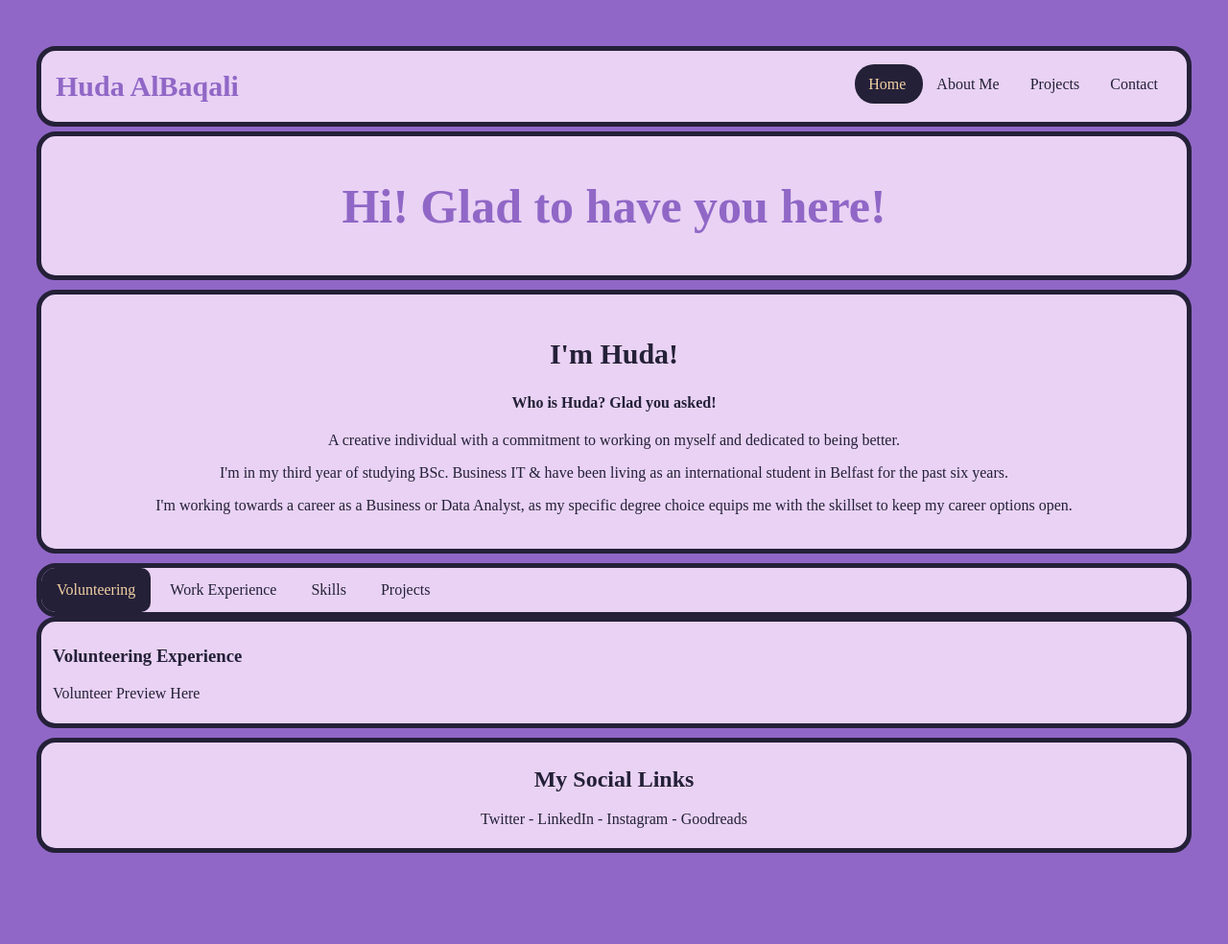
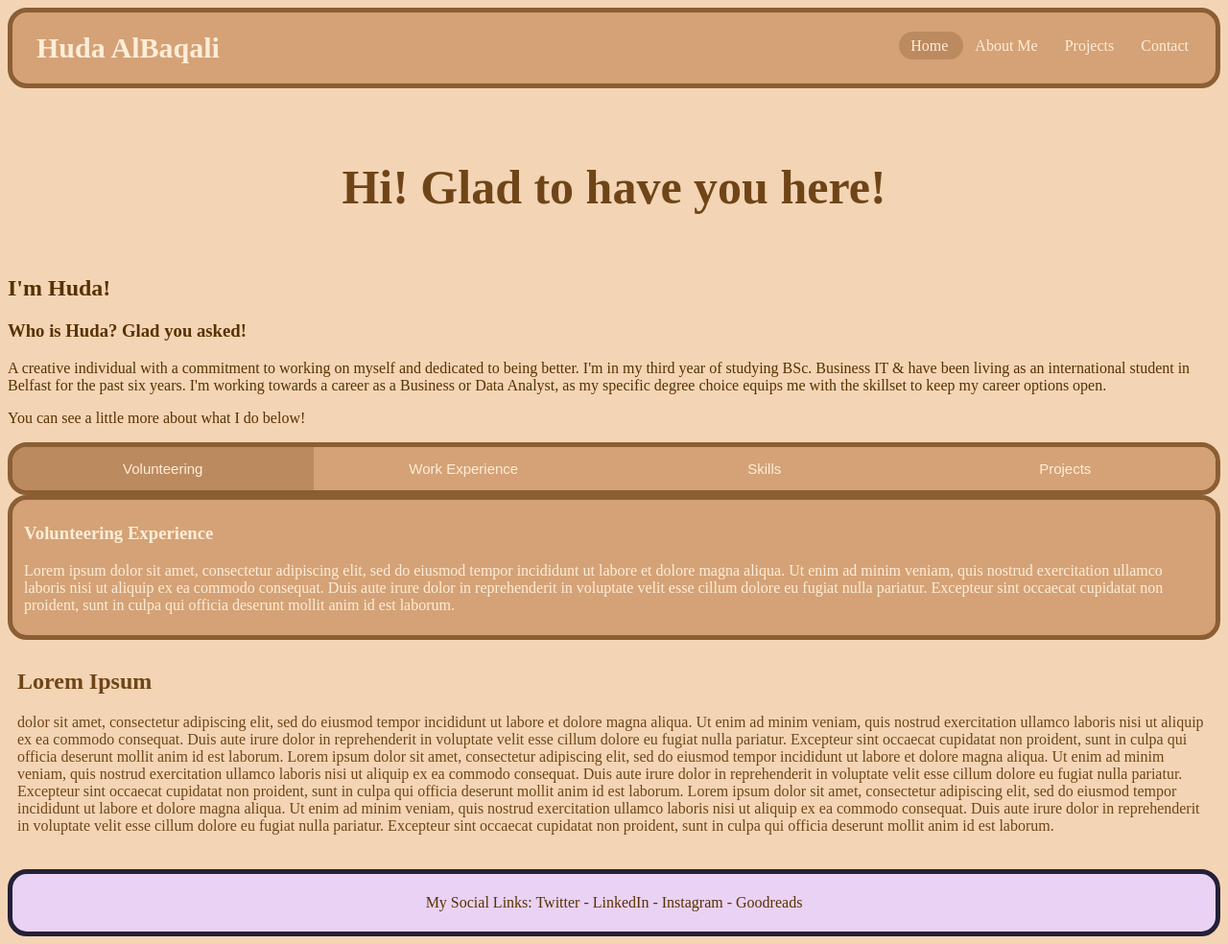
Before and after one commit to halbaqali01/halbaqali01.github.io, a plain HTML site: page HudaHome.html in a window 1280 px wide. Shown: the whole page at 96% size. Before the commit the page ends 927 px from the top, so only its background shows below. Drawn offline with Linux system fonts and the light colour scheme.

Commit message:
Updating

```diff
--- a/HudaHome.html
+++ b/HudaHome.html
@@ -29,19 +29,20 @@
 				<h1>Hi! Glad to have you here! </h1>
 			</div>
 		</div>
-		<div class="content1">
+		<div class="content">
+            <div>
+
+            </div>
 			<h2> I'm Huda!</h2>
-			<h4> Who is Huda? Glad you asked!</h4>
+			<h3> Who is Huda? Glad you asked!</h3>
 			<p>
 				A creative individual with a commitment to working on myself and dedicated to being better.
+				I'm in my third year of studying BSc. Business IT & have been living as an international student in Belfast for the
+				past six years. I'm working towards a career as a Business or Data Analyst, as my specific degree choice
+				equips me with the skillset to keep my career options open.
 			</p>
 			<p>
-				I'm in my third year of studying BSc. Business IT & have been living as an international student in Belfast for the
-				past six years.
-			</p>
-			<p>
-				I'm working towards a career as a Business or Data Analyst, as my specific degree choice
-				equips me with the skillset to keep my career options open.
+				You can see a little more about what I do below!
 			</p>
 		</div>
 
@@ -57,22 +58,46 @@
 		<!-- Tab content -->
 		 <div id="Volunteer" class="tabcontent">
 			<h3>Volunteering Experience</h3>
-			<p>Volunteer Preview Here</p>
+			<p>Lorem ipsum dolor sit amet, consectetur adipiscing elit,
+                sed do eiusmod tempor incididunt ut labore et dolore magna aliqua.
+                Ut enim ad minim veniam, quis nostrud exercitation ullamco laboris nisi ut aliquip ex ea commodo consequat.
+                Duis aute irure dolor in reprehenderit in voluptate velit esse cillum dolore eu fugiat nulla pariatur.
+                Excepteur sint occaecat cupidatat non proident,
+                sunt in culpa qui officia deserunt mollit anim id est laborum.
+            </p>
 		 </div>
 
 		 <div id="Work" class="tabcontent">
 			<h3>Work Experience</h3>
-			<p>Work Experience Preview Here</p>
+			<p>Lorem ipsum dolor sit amet, consectetur adipiscing elit,
+                sed do eiusmod tempor incididunt ut labore et dolore magna aliqua.
+                Ut enim ad minim veniam, quis nostrud exercitation ullamco laboris nisi ut aliquip ex ea commodo consequat.
+                Duis aute irure dolor in reprehenderit in voluptate velit esse cillum dolore eu fugiat nulla pariatur.
+                Excepteur sint occaecat cupidatat non proident,
+                sunt in culpa qui officia deserunt mollit anim id est laborum.
+            </p>
 		</div>
 
 		<div id="Skills" class="tabcontent">
 			<h3>Skills Here</h3>
-			<p>Skills Preview Here</p>
+			<p>Lorem ipsum dolor sit amet, consectetur adipiscing elit,
+                sed do eiusmod tempor incididunt ut labore et dolore magna aliqua.
+                Ut enim ad minim veniam, quis nostrud exercitation ullamco laboris nisi ut aliquip ex ea commodo consequat.
+                Duis aute irure dolor in reprehenderit in voluptate velit esse cillum dolore eu fugiat nulla pariatur.
+                Excepteur sint occaecat cupidatat non proident,
+                sunt in culpa qui officia deserunt mollit anim id est laborum.
+            </p>
 		</div>
 
 		<div id="Projects" class="tabcontent">
 			<h3>Projects</h3>
-			<p>Projects Review Here</p>
+			<p>Lorem ipsum dolor sit amet, consectetur adipiscing elit,
+                sed do eiusmod tempor incididunt ut labore et dolore magna aliqua.
+                Ut enim ad minim veniam, quis nostrud exercitation ullamco laboris nisi ut aliquip ex ea commodo consequat.
+                Duis aute irure dolor in reprehenderit in voluptate velit esse cillum dolore eu fugiat nulla pariatur.
+                Excepteur sint occaecat cupidatat non proident,
+                sunt in culpa qui officia deserunt mollit anim id est laborum.
+            </p>
 		</div>
 
 		<!-- JavaScript for Tabs-->
@@ -98,11 +123,34 @@
 			document.getElementById("defaultOpen").click();
 		</script>
 
+        <div class="content1">
+            <h2> Lorem Ipsum </h2>
+			<p>
+				dolor sit amet, consectetur adipiscing elit,
+                sed do eiusmod tempor incididunt ut labore et dolore magna aliqua.
+                Ut enim ad minim veniam, quis nostrud exercitation ullamco laboris nisi ut aliquip ex ea commodo consequat.
+                Duis aute irure dolor in reprehenderit in voluptate velit esse cillum dolore eu fugiat nulla pariatur.
+                Excepteur sint occaecat cupidatat non proident,
+                sunt in culpa qui officia deserunt mollit anim id est laborum.
+                Lorem ipsum dolor sit amet, consectetur adipiscing elit,
+                sed do eiusmod tempor incididunt ut labore et dolore magna aliqua.
+                Ut enim ad minim veniam, quis nostrud exercitation ullamco laboris nisi ut aliquip ex ea commodo consequat.
+                Duis aute irure dolor in reprehenderit in voluptate velit esse cillum dolore eu fugiat nulla pariatur.
+                Excepteur sint occaecat cupidatat non proident,
+                sunt in culpa qui officia deserunt mollit anim id est laborum.
+                Lorem ipsum dolor sit amet, consectetur adipiscing elit,
+                sed do eiusmod tempor incididunt ut labore et dolore magna aliqua.
+                Ut enim ad minim veniam, quis nostrud exercitation ullamco laboris nisi ut aliquip ex ea commodo consequat.
+                Duis aute irure dolor in reprehenderit in voluptate velit esse cillum dolore eu fugiat nulla pariatur.
+                Excepteur sint occaecat cupidatat non proident,
+                sunt in culpa qui officia deserunt mollit anim id est laborum.
+			</p>
+        </div>
+
 		<!-- The Social Section -->
 		<!-- Maybe put it on the top of the site? -->
 		<div class="bar">
-			<h2>My Social Links</h2>
-			<p>Twitter - LinkedIn - Instagram - Goodreads </p>
+			<p>My Social Links: Twitter - LinkedIn - Instagram - Goodreads </p>
 			</div>
 
 
--- a/hstyle.css
+++ b/hstyle.css
@@ -1,11 +1,9 @@
 /* Default Body Style Settings*/
 body{
-    background-color: #9067c6ff;
+    background-color: #F3D5B5;
     font-family: 'Times New Roman', Times, serif;
     animation: fadeEffect 2s;
-    padding: 30px;
-    border: 10px #e9d2f4ff;
-    color: #242038ff;
+    color: #583101;
 }
 /*********************************************/
 /* Landinng Pa Settings */
@@ -15,24 +13,20 @@ body{
 /* Menu Style Settings */
 .menu {
     overflow: hidden;
-    border: 1px solid #ccc;
-    background-color: #e9d2f4ff;
-    color: #9067c6ff;
-    margin-top: 10px;
-    margin-bottom: 5px;
-    border: 5px solid #242038ff;
+    background-color: #D4A276;
+    color: #FFEDD8;
+    border: 5px solid #8B5E34;
     border-radius: 20px;
 }
 
 .menu a {
-    background-color: #e9d2f4ff ;
-    color: #242038ff;
+    background-color: #D4A276 ;
+    color: #FFEDD8;
     float: center;
     border: none ;
     outline: none;
     cursor: pointer;
-    padding: 12px 14px;
-    margin-top: 10px;
+    padding: 6px 12px;
     transition: 0.3s;
     font-family: inherit;
     font-size: inherit;
@@ -41,13 +35,13 @@ body{
 }
 
 .menu a:hover{
-    background-color: #242038ff;
+    background-color: #BC8A5F;
     color: #e9d2f4ff;
 }
 
 .menu a.active {
-    background-color: #242038ff;
-    color: #f2d0a4ff;
+    background-color: #BC8A5F;
+    color: #FFEDD8;
 }
 
 .menu-right{
@@ -59,21 +53,20 @@ body{
 .menu-left{
     float: left;
     font-size: 15px;
-    padding-left: 15px;
+    margin-left: 25px;
 }
 /*********************************************/
 /* Header Style Settings */
 .header {
-    background-color: #e9d2f4ff;
-    color:  #242038ff;
+    color:  #6F4518;
     padding: 10px;
     margin-bottom: 10px;
-    border: 5px solid #242038ff;
     border-radius: 20px;
     text-align: left;
+    margin-top: 30px;
 }
 .header h1{
-    color: #9067c6ff;
+    color: #6F4518;
     font-size: 50px;
     text-align: center;
 }
@@ -93,67 +86,63 @@ body{
 /*********************************************/
 /* Content Style Settings*/
 .content1{
-    background-color: #e9d2f4ff;
-    padding: 20px;
-    margin-top: 10px;
+  color:  #6F4518;
+    padding: 10px;
     margin-bottom: 10px;
-    border: 5px solid #242038ff;
-    border-radius: 20px;
-    text-align: center;
+    text-align: left;
 }
 
 .content1 h2{
-  font-size: 30px;
+  color: #6F4518;
+  text-align: left;
 }
 
 /*********************************************/
 /* Style the middle tab section */
 .tab {
-    overflow: hidden;
-    border: 1px solid #9067c6ff;
-    background-color: #e9d2f4ff;
-    border: 5px solid #242038ff;
-    border-radius: 20px;
+  overflow: hidden;
+  background-color: #D4A276;
+  color: #FFEDD8;
+  border: 5px solid #8B5E34;
+  border-radius: 20px;
   }
 
   /* Style the buttons that are used to open the tab content */
   .tab button {
-    background-color: #e9d2f4ff ;
-    color: #242038ff;
-    float: center;
+    float: left;
+    border: none;
     outline: none;
     cursor: pointer;
     padding: 14px 16px;
     transition: 0.3s;
-    font-family: inherit;
-    font-size: inherit;
-    border: none;
-    border-radius: 10px;
+    background-color: #D4A276;
+    color: #FFEDD8;
+    width: 25%;
+    font-size: 15px;
   }
 
   /* Change background color of buttons on hover */
   .tab button:hover {
-    background-color: #242038ff;
-    color: #e9d2f4ff;
+    background-color: #BC8A5F;
+    color: #FFEDD8;
     border-radius: none;
   }
 
   /* Create an active/current tablink class */
   .tab button.active {
-    background-color: #242038ff;
-    color:  #f2d0a4ff;
+    background-color: #BC8A5F;
+    color:  #FFEDD8;
     border-radius: none;
   }
 
   /* Style the tab content */
   .tabcontent {
-    display: none;
+    overflow: hidden;
+    border: 5px solid #8B5E34;
+    border-radius: 20px;
+    background-color: #D4A276;
+    color: #FFEDD8;
     padding: 6px 12px;
-    border: 1px solid #ccc;
-    border-top: none;
-    background-color: #e9d2f4ff;
-    border: 5px solid #242038ff;
-    border-radius: 20px;
   }
 
   .tabcontent {
```
